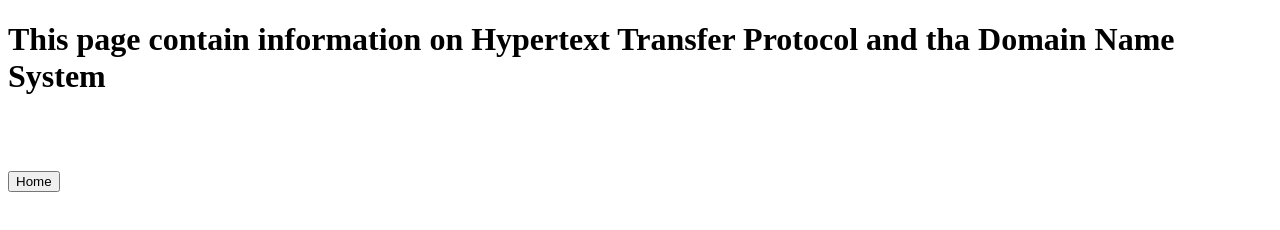
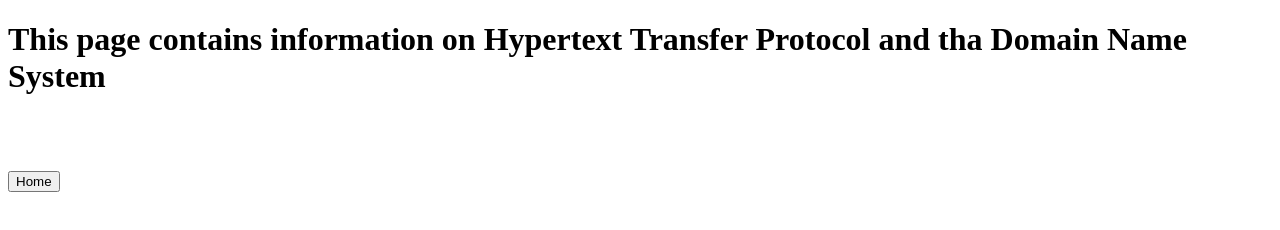
Before and after one commit to hyhwang1/Internet, a plain HTML site: page HTTPandDNS.html in a window 1280 px wide. Drawn offline with Linux system fonts and the light colour scheme.

Commit message:
Add files via upload

```diff
--- a/HTTPandDNS.html
+++ b/HTTPandDNS.html
@@ -4,7 +4,7 @@
         <title>HTTPandDNS</title>
     </head>
     <body>
-        <h1>This page contain information on Hypertext Transfer Protocol and tha Domain Name System</h1>
+        <h1>This page contains information on Hypertext Transfer Protocol and tha Domain Name System</h1>
         <br><br><br>
         <a href = "https://hyhwang1.github.io/Internet/index.html">
             <button>Home</button>
```
